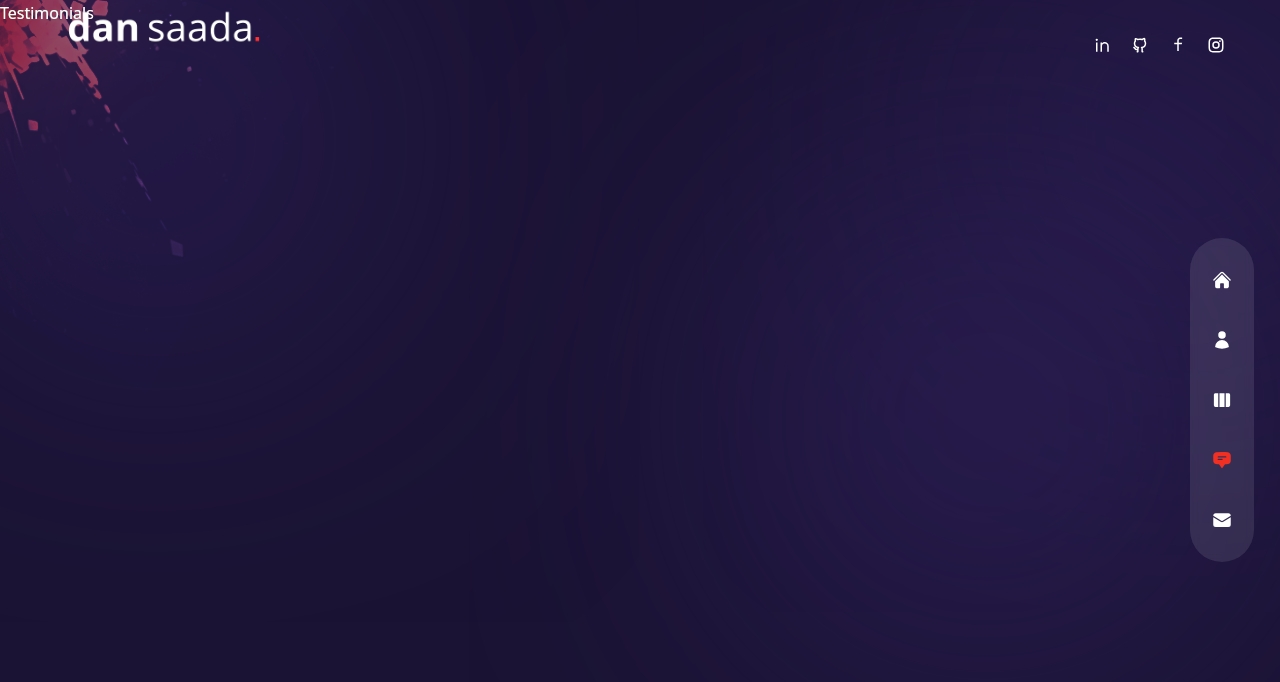
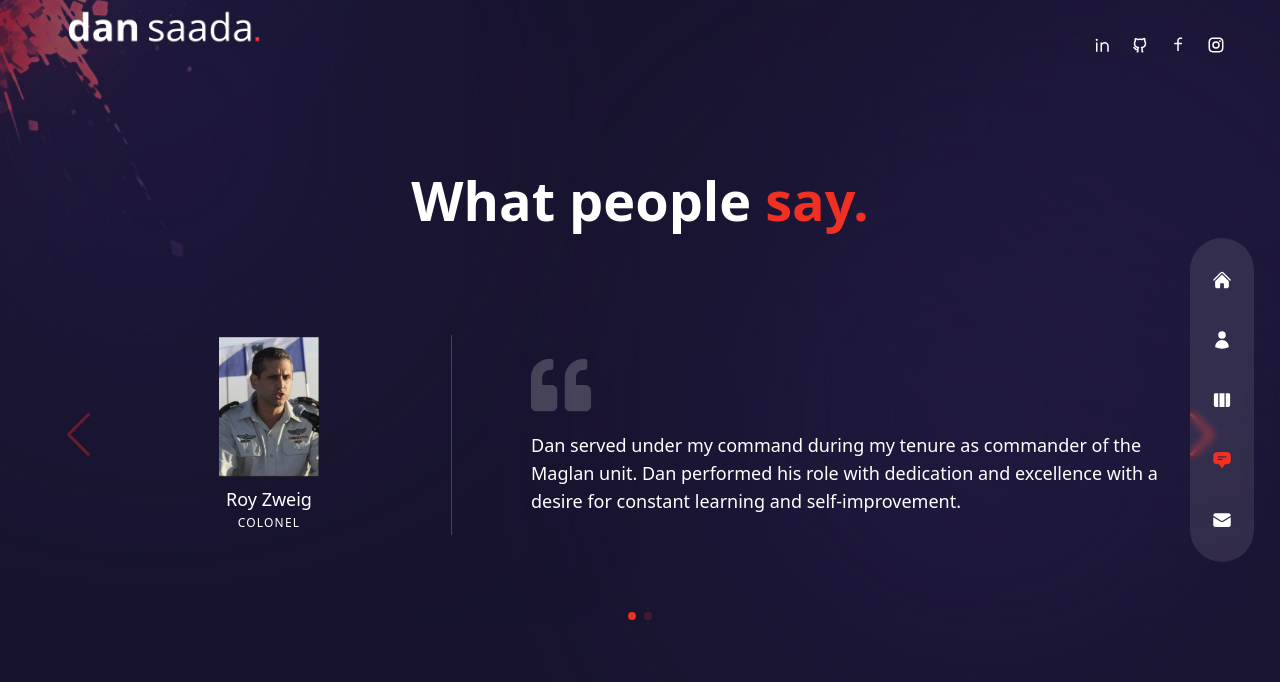
Before and after one commit to DanSaada/Portfolio, a Next.js app: page /testimonials in a window 1280 px wide. Shown: the top 682 px of the page. Built offline with nearby package versions, Linux system fonts and the light colour scheme.

Commit message:
adding "testimonials" and "connect" sections

```diff
--- a/components/TestimonialSlider.js
+++ b/components/TestimonialSlider.js
@@ -1,30 +1,100 @@
 // testimonial data
 const testimonialData = [
   {
-    image: '/t-avt-1.png',
-    name: 'Anne Smith',
-    position: 'Customer',
+    image: '/roy-zweig.png',
+    name: 'Roy Zweig',
+    position: 'Colonel',
     message:
-      'Lorem ipsum dolor sit amet consectetur adipisicing elit. Cum expedita odit beatae, cupiditate saepe quam officia aut placeat quas neque!',
+      'Dan served under my command during my tenure as commander of the Maglan unit. Dan performed his role with dedication and excellence with a desire for constant learning and self-improvement.',
   },
   {
-    image: '/t-avt-2.png',
-    name: 'Jane Doe',
-    position: 'Customer',
+    image: '/Eliav-Zakai.png',
+    name: 'Eliav Zakai',
+    position: 'CEO of LEAD',
     message:
-      'Lorem ipsum dolor sit amet consectetur adipisicing elit. Cum expedita odit beatae, cupiditate saepe quam officia aut placeat quas neque!',
-  },
-  {
-    image: '/t-avt-3.png',
-    name: 'Jhon Doe',
-    position: 'Customer',
-    message:
-      'Lorem ipsum dolor sit amet consectetur adipisicing elit. Cum expedita odit beatae, cupiditate saepe quam officia aut placeat quas neque!',
+      'Based on my acquaintance with Dan, I can testify that he is a very high quality young man with many virtues. Dan is a humble, determined and committed guy, who demonstrates a mature and calm leadership style, which instills confidence in his surroundings. I know that Dan is asking to reach significant positions of leadership and influence in Israeli society and I believe that he will fulfill this purpose. Therefore, I have no doubt that any body or framework that takes him into their ranks will enjoy it and be proud of him and his achievements.',
   },
 ];
 
+// import swiper react component
+import { Swiper, SwiperSlide } from 'swiper/react'
+
+// import swiper styles
+import 'swiper/css';
+import 'swiper/css/navigation';
+import 'swiper/css/pagination';
+
+// import required modules
+import { Navigation, Pagination } from 'swiper';
+
+// next image
+import Image from 'next/image';
+
+// icons
+import {
+  RxCrop,
+  RxDesktop,
+  RxPencil2,
+  RxReader,
+  RxRocket,
+  RxArrowTopRight,
+} from 'react-icons/rx'
+
+import { BsChatLeftText } from 'react-icons/bs'
+
+import { PiGameController } from 'react-icons/pi'
+
+import { VscWordWrap } from 'react-icons/vsc'
+
+import { BsArrowRight } from 'react-icons/bs'
+
+import { FaQuoteLeft } from 'react-icons/fa'
+
 const TestimonialSlider = () => {
-  return <div>Testimonial Slider</div>;
+  return (
+    <Swiper
+      navigation={true}
+      pagination={{
+        clickable: true,
+      }}
+      modules={[Navigation, Pagination]}
+      className='h-[400px]'>
+
+      {testimonialData.map((person, index) => {
+        return (
+          <SwiperSlide key={index}>
+            <div className='flex flex-col items-center md:flex-row gap-x-8 h-full px-16'>
+              {/* avatar, name, position */}
+              <div className='w-full max-w-[300px] flex flex-col xl:justify-center items-center relative mx-auto xl:mx-0'>
+                <div className='flex flex-col justify-center text-center'>
+                  {/* avatar */}
+                  <div className='mb-2 mx-auto'>
+                    <Image src={person.image} width={100} height={100} alt='' />
+                  </div>
+                  {/* name */}
+                  <div className='text-lg'>{person.name}</div>
+                  {/* position */}
+                  <div className='text-[12px] uppercase font-extralight tracking-widest'>{person.position}</div>
+                </div>
+              </div>
+              {/* quote & message */}
+              <div className='flex-1 flex flex-col justify-center before:w-[1px] xl:before:bg-white/20
+                              xl:before:absolute xl:before:left-0 xl:before:h-[200px] relative xl:pl-20'>
+                {/* quote icon */}
+                <div className='mb-4'>
+                  <FaQuoteLeft className='text-4xl xl:text-6xl text-white/20 mx-auto md:mx-0' />
+                </div>
+                {/* message */}
+                <div className='xl:text-lg text-center md:text-left'>
+                  {person.message}
+                </div>
+              </div>
+            </div>
+          </SwiperSlide>
+        );
+      })}
+    </Swiper>
+  );
 };
 
 export default TestimonialSlider;
--- a/components/WorkSlider.js
+++ b/components/WorkSlider.js
@@ -16,17 +16,11 @@ import {
   RxArrowTopRight,
 } from 'react-icons/rx'
 
-import {
-  BsChatLeftText,
-} from 'react-icons/bs'
+import { BsChatLeftText } from 'react-icons/bs'
 
-import {
-  PiGameController,
-} from 'react-icons/pi'
+import { PiGameController } from 'react-icons/pi'
 
-import {
-  VscWordWrap
-} from 'react-icons/vsc'
+import { VscWordWrap } from 'react-icons/vsc'
 
 // import required modules
 import { FreeMode, Pagination } from 'swiper';
@@ -83,8 +77,6 @@ const WorkSlider = () => {
       freeMode={true}
       pagination={{
         clickable: true,
-        bulletClass: "swiper-pagination-bullet",
-        bulletActiveClass: "swiper-pagination-bullet-active",
       }}
       modules={[FreeMode, Pagination]}
       className='h-[240px] sm:h-[340px]'>
--- a/pages/contact/index.js
+++ b/pages/contact/index.js
@@ -1,5 +1,53 @@
+// components
+import Circles from "../../components/Circles";
+
+// icons
+import { BsArrowRight } from 'react-icons/bs'
+
+// framer motion
+import {motion} from 'framer-motion'
+
+// variants
+import { fadeIn } from "../../variants";
+
 const Contact = () => {
-  return <div>Contact</div>;
+  return (
+    <div className="h-full bg-primary/30">
+      <div className="container mx-auto py-32 text-center xl:text-left flex items-center justify-center h-full">
+        {/* text & form */}
+        <div className="flex flex-col w-full max-w-[700px]">
+          {/* text */}
+          <motion.h2 variants={fadeIn('up', 0.2)}
+                     initial="hidden"
+                     animate="show"
+                     exit="hidden"
+                     className="h2 text-center mb-12">
+            Let's <span className="text-accent">connect.</span>
+          </motion.h2>
+          {/* form */}
+          <motion.form variants={fadeIn('up', 0.4)}
+                       initial="hidden"
+                       animate="show"
+                       exit="hidden"
+                       className="flex-1 flex flex-col gap-6 w-full mx-auto">
+            {/* input group */}
+            <div className="flex gap-x-6 w-full">
+              <input type="text" placeholder="name" className="input" />
+              <input type="text" placeholder="email" className="input" />
+            </div>
+            <input type="text" placeholder="subject" className="input" />
+            <textarea placeholder="message" className="textarea"></textarea>
+            <button className="btn rounded-full border border-white/50 max-w-[170px] px-8 transition-all duration-300
+                              flex items-center justify-center overflow-hidden hover:border-accent group">
+              <span className="group-hover:translate-y-[120%] group-hover:opacity-0 transition-all duration-500">Let's talk</span>
+              <BsArrowRight className="translate-y-[120%] opacity-0 group-hover:flex group-hover:-translate-y-0
+                                      group-hover:opacity-100 transition-all duration-300 absolute text-[22px]"/>
+            </button>
+          </motion.form>
+        </div>
+      </div>
+    </div>
+  );
 };
 
 export default Contact;
--- a/pages/testimonials/index.js
+++ b/pages/testimonials/index.js
@@ -1,5 +1,32 @@
+// component
+import TestimonialSlider from "../../components/TestimonialSlider";
+
+// framer motion
+import {motion} from 'framer-motion'
+import {fadeIn} from '../../variants'
+
 const Testimonials = () => {
-  return <div>Testimonials</div>;
+  return (
+    <div className="h-full bg-primary/30 py-32 text-center">
+      <div className="container mx-auto h-full flex flex-col justify-center">
+        {/* title */}
+        <motion.h2 variants={fadeIn('up', 0.2)}
+                   initial="hidden"
+                   animate="show"
+                   exit="hidden"
+                   className="h2 mb-8 xl:mb-0">
+        What people <span className="text-accent">say.</span>
+        </motion.h2>
+        {/* slider */}
+        <motion.div variants={fadeIn('up', 0.4)}
+                    initial="hidden"
+                    animate="show"
+                    exit="hidden">
+          <TestimonialSlider />
+        </motion.div>
+      </div>
+    </div>
+  );
 };
 
 export default Testimonials;
```
Also changed, not shown: public/Eliav-Zakai.png (added), public/roy-zweig.png (added).
